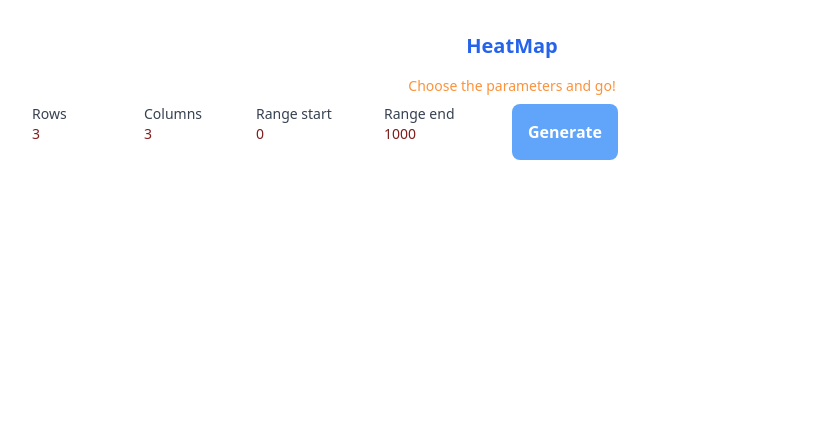
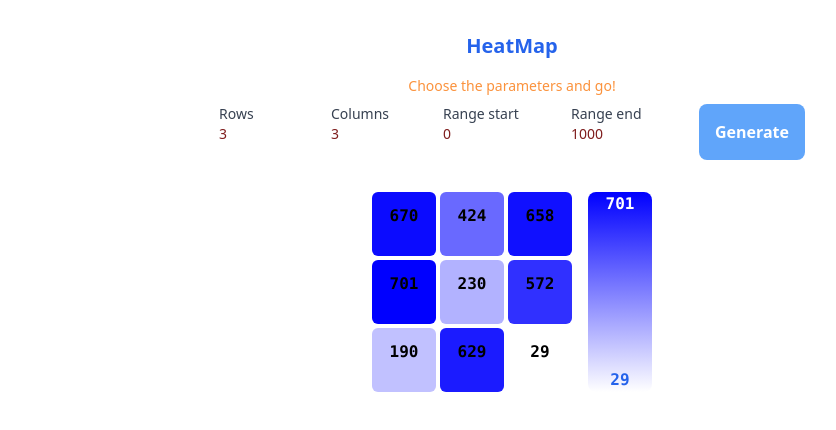
Before and after one commit to faguilarm/ngheatmap, an Angular app: page / in a window 1280 px wide. Shown: the top 430 px of the page, without its empty margins (128-964 px from the left). Built offline with nearby package versions, Linux system fonts and the light colour scheme.

Commit message:
* add min/max values inside scale bar * fix some calculations and add console output to better understanding

```diff
--- a/src/app/heat-map/heat-map.component.html
+++ b/src/app/heat-map/heat-map.component.html
@@ -7,6 +7,7 @@
   </div>
 
   <div class="heat-map-scale">
-
+    <div class="labels text-white top-0">{{maxValue}}</div>
+    <div class="labels text-blue-600 bottom-0">{{minValue}}</div>
   </div>
 </div>
--- a/src/app/heat-map/heat-map.component.scss
+++ b/src/app/heat-map/heat-map.component.scss
@@ -9,13 +9,16 @@
     }
 
     .cell {
-      @apply w-16 h-16 p-4 leading-4 text-center align-middle ;
+      @apply w-16 h-16 p-4 leading-4 text-center align-middle font-bold font-mono rounded-md;
     }
   }
 
   .heat-map-scale {
-    @apply w-16 h-auto ml-4 rounded-lg;
+    @apply w-16 h-auto ml-4 rounded-lg relative font-bold;
     background: rgb(255,255,255);
     background: linear-gradient(0deg, rgba(255,255,255,1) 0%, rgba(0,0,255,1) 100%);
+    .labels {
+      @apply absolute text-center inset-x-0 font-bold font-mono;
+    }
   }
 }
--- a/src/app/heat-map/heat-map.component.ts
+++ b/src/app/heat-map/heat-map.component.ts
@@ -1,4 +1,4 @@
-import { ChangeDetectionStrategy, Component, Input, OnChanges, OnInit, SimpleChanges } from '@angular/core';
+import { ChangeDetectionStrategy, Component, Input, OnChanges, SimpleChanges } from '@angular/core';
 
 const MAX_SCALE = 255;
 
@@ -14,15 +14,18 @@ type DataPoint = {
 })
 export class HeatMapComponent implements OnChanges {
 
-  @Input()
-  data: number[][] = [];
+  @Input() data: number[][] = [];
+
   scaledData: DataPoint[] = [];
   gridColumns = '';
+  minValue = 0;
+  maxValue = 0;
 
   constructor() { }
 
   ngOnChanges(changes: SimpleChanges): void {
     if(changes['data'].currentValue?.length > 0) {
+      console.warn("Input data", this.data)
       this.setupData();
     }
   }
@@ -31,21 +34,30 @@ export class HeatMapComponent implements OnChanges {
     //convert to 1 dimension array for easier processing
     const flat = this.data.flat();
     const { min, max, diff } = this.getRangeValues(flat);
-    const step = Math.floor(MAX_SCALE / diff);
+    const step = MAX_SCALE / diff;
+    console.warn("Min %s, Max %s, Diff %s, Step %s", min, max, diff,step)
+    this.minValue = min;
+    this.maxValue = max;
+
+    //set the column number for the CSS Grid
     this.gridColumns = `repeat(${this.data[0].length}, minmax(0, 1fr))`;
+
+    //calculate the values inside the scale of 0-255 to use in RGB
     this.scaledData = flat.map(point => {
-      let scaledValue = (max - point) * step;
+      let scaledValue = Math.floor((max - point) * step);
+      console.debug("Value %s, Scaled and inverted value for RGB (Red and Green) %s", point, scaledValue);
       const rgb = `rgb(${scaledValue},${scaledValue},${MAX_SCALE})`
       return {
         value: point,
         rgb: rgb
       }
     });
-    console.log(this.scaledData)
+    console.warn("Processed data for the heat map", this.scaledData);
   }
 
   getRangeValues(data: number[]) {
-    const sortedData = [...data].sort();
+    const sortedData = [...data].sort((a, b) => a - b);
+    console.warn("Sorted data", sortedData)
     const min = sortedData[0];
     const max = sortedData[sortedData.length-1];
     const diff = max - min;
--- a/src/app/home/home.component.html
+++ b/src/app/home/home.component.html
@@ -2,7 +2,7 @@
 <div class="flex flex-col p-8 w-full md:max-w-screen-sm lg:max-w-screen-md xl:max-w-screen-lg mx-auto">
   <p class="text-center text-xl mb-4 text-blue-600 font-bold">HeatMap</p>
   <p class="text-center text-sm mb-2 text-orange-400">Choose the parameters and go!</p>
-  <div class="flex flex-wrap mb-8">
+  <div class="flex flex-wrap mb-8 justify-center">
     <div>
       <label for="rows" class="block text-sm font-medium text-gray-700">Rows</label>
       <input type="number" name="rows" id="rows" min="1" max="10" [(ngModel)]="rows"
--- a/src/app/home/home.component.ts
+++ b/src/app/home/home.component.ts
@@ -13,14 +13,11 @@ export class HomeComponent implements OnInit {
   end = 1000;
 
   heatmapData: number[][] = [];
-    /*= [ [7,4,8],
-    [6,1,9],
-    [5,2,3]]; */
-
 
   constructor() { }
 
   ngOnInit(): void {
+    this.generate();
   }
 
   //update heat map with new data
@@ -36,7 +33,6 @@ export class HomeComponent implements OnInit {
         matrix[Math.floor(index / this.columns)].push(value)
       }
     });
-    console.log(matrix)
     this.heatmapData = matrix;
   }
 
```
